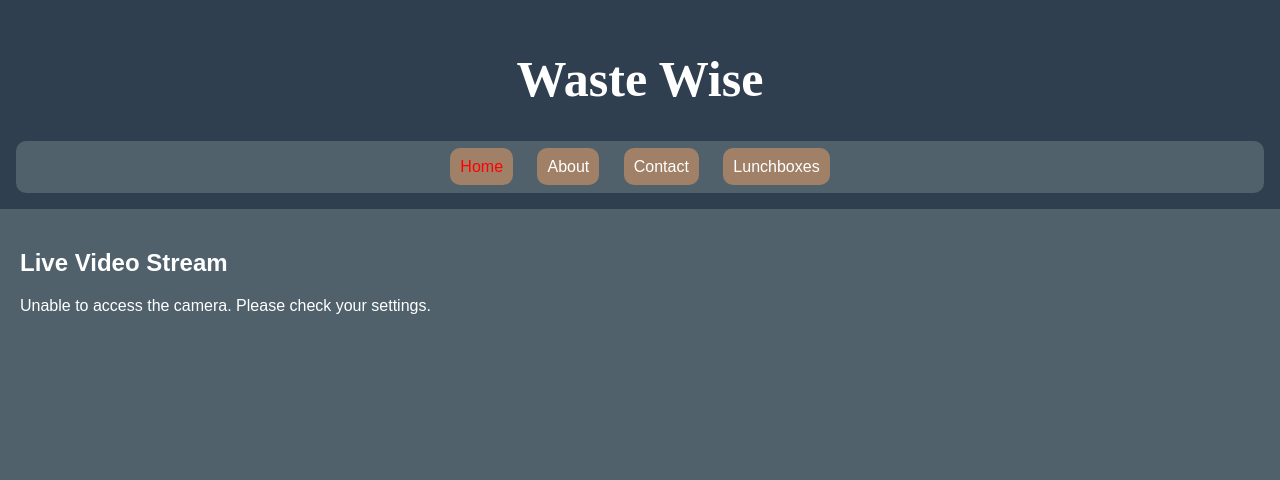
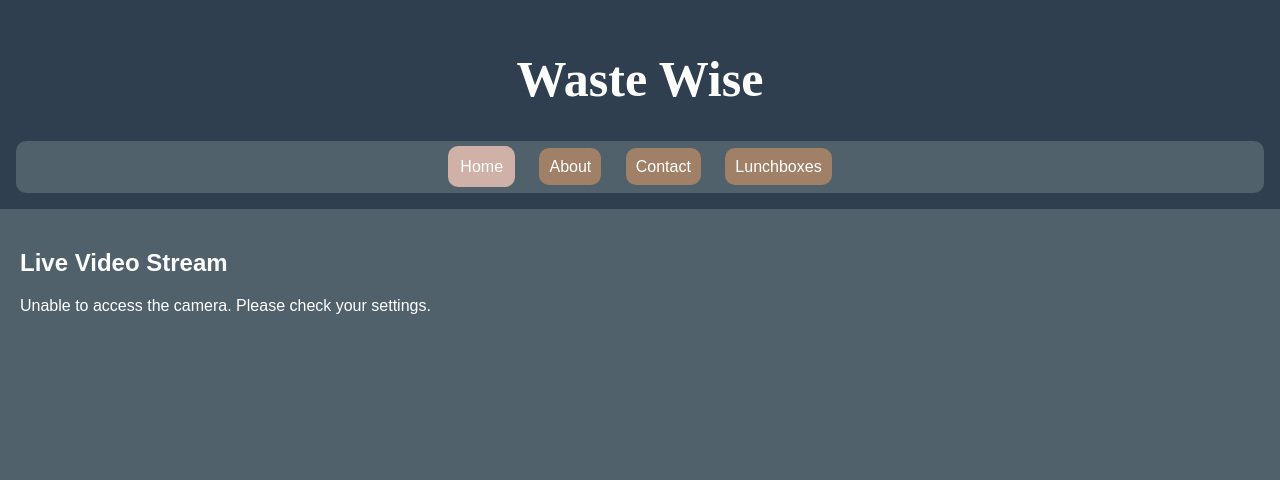
Before and after one commit to Dharveen456/HackabyteSpring2025, a Flask app: page / in a window 1280 px wide, with the pointer over the restyled element. Shown: the top 480 px of the page. Run offline with Flask 3, Linux system fonts and the light colour scheme; some web fonts are replaced.

Commit message:
Update style.css

```diff
--- a/static/style.css
+++ b/static/style.css
@@ -42,9 +42,9 @@
     color: white;
     text-decoration: none;
 }
-nav a:hover {
-    color: red;
-    text-decoration: none;
+nav ul li:hover {
+    background-color: #d0b1a7;
+    padding:12px;
 }
     body{
       background-color:#50616c;
```
